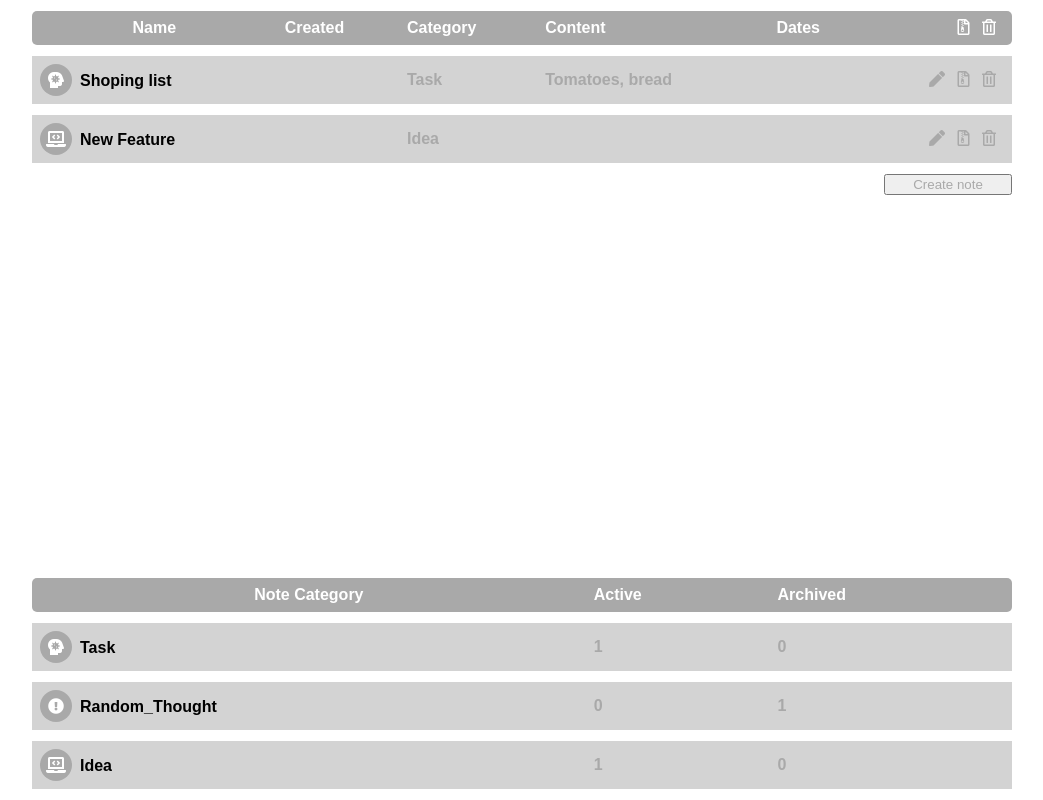
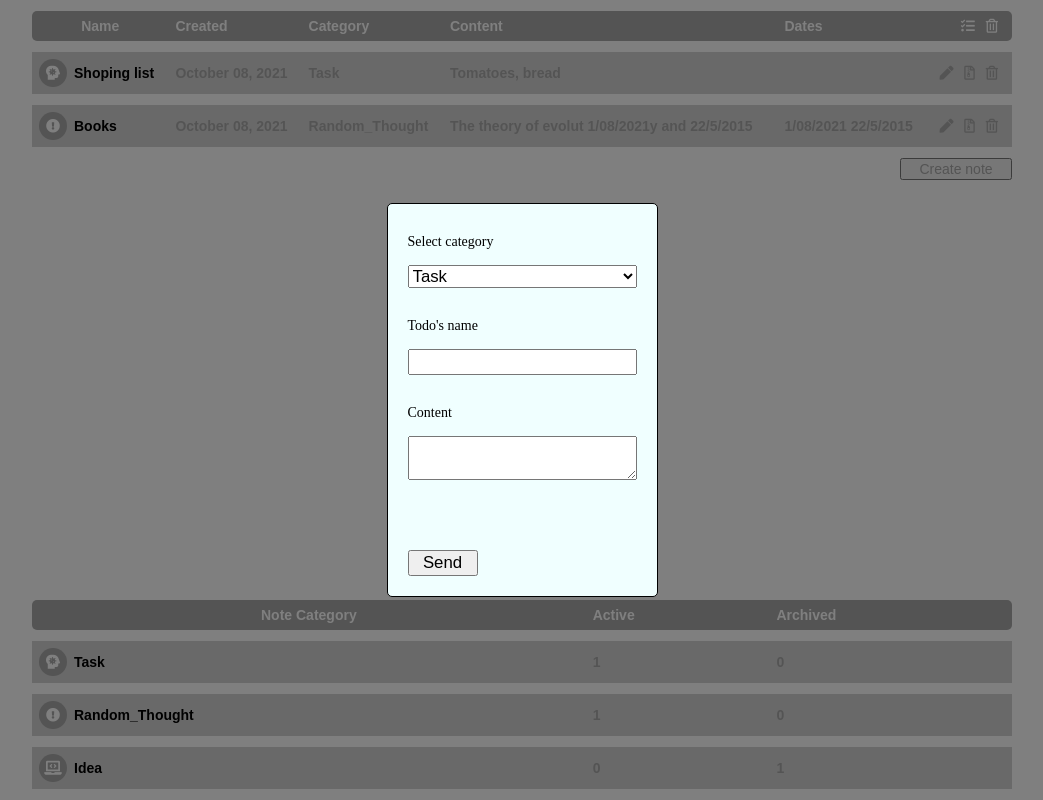
Before and after one commit to OKuts/radency-1, a website built with webpack: page src/index.html in a window 1280 px wide. Both pictures are taken after a click on the button "Create note". Shown: the whole page, without its empty margins (118-1161 px from the left). Built offline with nearby package versions, Linux system fonts and the light colour scheme.

Commit message:
feat: show activeOnly and all

```diff
--- a/src/data/data.js
+++ b/src/data/data.js
@@ -1,27 +1,24 @@
 export const todos = [
   {
     name: 'Shoping list',
-    created: '',
+    created: 1633670000000,
     category: 'Task',
     content: 'Tomatoes, bread',
-    dates: '',
     active: true,
   },
   {
     name: 'New Feature',
-    created: '',
+    created: 1633670060000,
     category: 'Idea',
     content: '',
-    dates: '',
-    active: true,
+    active: false,
   },
   {
     name: 'Books',
-    created: '',
+    created: 1633670066048,
     category: 'Random_Thought',
-    content: 'The theory of evolut',
-    dates: '',
-    active: false,
+    content: 'The theory of evolut 1/08/2021y and 22/5/2015',
+    active: true,
   },
 ]
 
--- a/src/js/main.js
+++ b/src/js/main.js
@@ -7,11 +7,27 @@ import {getFormElements} from "./modules/getFormElements";
 import {changeShowModal} from "./modules/changeShowModal";
 import {changeTodo} from "./modules/changeTodo";
 import {initStatistics} from "./modules/initStatistics";
+import {dateFormat} from "./modules/dateFormat";
 
-let [openTodosList, createBtn] = showOpenTodo(todos, categories, openTodosWrap);
-let statistics =  initStatistics(todos, categories);
-let selectionsList = showStatistics(statistics, statisticsWrap);
-const [editForm, category, name, content, formBtn ] = getFormElements(categories, modal);
+const state = {
+  activeOnly: true,
+  elements: getFormElements(categories, modal),
+};
+
+let [openTodosList, createBtn] = showOpenTodo(todos, categories, openTodosWrap, dateFormat, state.activeOnly);
+
+const update = (archived = false) => {
+  [openTodosList, createBtn] = showOpenTodo(todos, categories, openTodosWrap, dateFormat, state.activeOnly);
+  state.statistics =  initStatistics(todos, categories);
+  state.selectionsList = showStatistics(state.statistics, statisticsWrap);
+  openTodosList.forEach(item => item.addEventListener('click', selectAction));
+  createBtn.addEventListener('click', selectAction);
+  state.selectionsList.forEach(item => item.addEventListener('click', selectAction));
+  modal.addEventListener('click', () => changeShowModal(modal, 'remove'));
+  state.elements.editForm.addEventListener('click', e => e.stopPropagation());
+  state.elements.formBtn.addEventListener('click', e =>
+    changeTodo(e, modal, changeShowModal, state.elements, todos, update));
+}
 
 const selectAction = (e) => {
   const action = e.target.dataset.id;
@@ -20,37 +36,36 @@ const selectAction = (e) => {
   switch (action) {
     case 'delete':
       todos.splice(num, 1);
-      [openTodosList, createBtn] = showOpenTodo(todos, categories, openTodosWrap);
-      openTodosList.forEach(item => item.addEventListener('click', selectAction));
-      createBtn.addEventListener('click', selectAction);
+      update();
       break;
 
     case 'edit':
       changeShowModal(modal, 'add');
       modal.dataset.num = String(num);
-      name.value = todos[num].name;
-      category.value = todos[num].category;
-      content.value = todos[num].content;
+      state.elements.name.value = todos[num].name;
+      state.elements.category.value = todos[num].category;
+      state.elements.content.value = todos[num].content;
       break;
 
     case 'deleteAll':
       todos.splice(0, todos.length);
-      [openTodosList, createBtn] = showOpenTodo(todos, categories, openTodosWrap);
+      update();
       break;
 
     case 'archive':
       todos[num].active = false;
-      [openTodosList, createBtn] = showOpenTodo(todos, categories, openTodosWrap);
-      statistics =  initStatistics(todos, categories);
-      selectionsList = showStatistics(statistics, statisticsWrap);
+      update();
+      break;
+
+    case 'showAll':
+      state.activeOnly = !state.activeOnly;
+      update(state.activeOnly);
+      break;
+
+    case 'create':
+      changeShowModal(modal, 'add');
       break;
   }
 }
 
-openTodosList.forEach(item => item.addEventListener('click', selectAction));
-createBtn.addEventListener('click', selectAction);
-selectionsList.forEach(item => item.addEventListener('click', selectAction));
-modal.addEventListener('click', () => changeShowModal(modal, 'remove'));
-editForm.addEventListener('click', e => e.stopPropagation());
-formBtn.addEventListener('click', e =>
-  changeTodo(e, modal, changeShowModal, category, name, content));
+update();
--- a/src/js/modules/changeTodo.js
+++ b/src/js/modules/changeTodo.js
@@ -1,8 +1,17 @@
-export const changeTodo = (e, modal, changeShowModal, category, name, content,) => {
+import {todos} from "../../data/data";
+
+export const changeTodo = (e, modal, changeShowModal, { category, name, content }, todos, update) => {
   e.stopPropagation();
   e.preventDefault();
-  console.log(category.value)
-  console.log(name.value)
-  console.log(content.value)
+  todos.push({
+    name: name.value,
+    created: '',
+    category: category.value,
+    content: content.value,
+    dates: Date.now(),
+    active: true,
+  });
+  console.log(todos)
+  update();
   changeShowModal(modal, 'remove');
 }
--- /dev/null
+++ b/src/js/modules/dateFormat.js
@@ -0,0 +1,14 @@
+export const dateFormat = (dateNum, separator='') => {
+  const months = [
+    'January', 'February', 'March', 'April', 'May', 'June',
+    'July', 'August', 'September', 'October', 'November', 'December'
+  ];
+  const date = new Date(dateNum);
+  const day = date.getDate();
+  const month = date.getMonth();
+  const year = date.getFullYear();
+  const out = separator
+    ? `${day}${separator}${month}${separator}${year}`
+    : `${months[month]} ${day > 9 ? day : '0' + day}, ${year}`
+  return out;
+}
--- a/src/js/modules/getFormElements.js
+++ b/src/js/modules/getFormElements.js
@@ -21,11 +21,11 @@ export const getFormElements = (categories, modal) => {
     </form>
   `);
 
-  return [
-    modal.querySelector('form'),
-    modal.querySelector('select'),
-    modal.querySelector('input'),
-    modal.querySelector('textarea'),
-    modal.querySelector('button'),
-  ]
+  return {
+    editForm: modal.querySelector('form'),
+    category: modal.querySelector('select'),
+    name: modal.querySelector('input'),
+    content: modal.querySelector('textarea'),
+    formBtn: modal.querySelector('button'),
+  }
 }
--- a/src/js/modules/showOpenTodo.js
+++ b/src/js/modules/showOpenTodo.js
@@ -1,4 +1,10 @@
-export const showOpenTodo = (todos, categories, openTodos) => {
+export const showOpenTodo = (todos, categories, openTodos, dateFormat, activeOnly) => {
+  console.log(activeOnly);
+  const extractDates = (content) => {
+    const arr = Array.from(content.matchAll(/(0?[1-9]|[12][0-9]|3[01])[\/\-](0?[1-9]|1[012])[\/\-]\d{4}/gm));
+    return arr.map(item => item[0]).join('\n');
+  }
+
   const header = `
         <tr <tr data-key='-1'>
           <th>Name</th>
@@ -7,24 +13,30 @@ export const showOpenTodo = (todos, categories, openTodos) => {
           <th>Content</th>
           <th>Dates</th>
           <th style='text-align: right'>
-            <i data-id="archiveAll" class="far fa-file-archive click_icons"></i>
+            <i data-id="showAll" class="fas fa-tasks click_icons"></i>
             <i data-id="deleteAll" class="far fa-trash-alt click_icons"></i>
           </th>
         </th>
   `;
 
+  const getIcons = (flag) => {
+    return flag
+      ? `<i data-id="edit" class="fas fa-pen click_icons"></i>
+         <i data-id="archive" class="far fa-file-archive click_icons"></i>
+         <i data-id="delete" class="far fa-trash-alt click_icons"></i>`
+      : '<i data-id="edit" class="fas fa-upload click_icons"></i>'
+  }
+
   const todosElements = todos.reduce((out, todo, i) =>
-    todo.active
+    todo.active || !activeOnly
       ? `${out} <tr data-key='${i}'>
           <td class='todo_name'><i class='${categories[todo.category].icon} circle'></i>${todo.name}</td>
-          <td></td>
+          <td>${dateFormat(todo.created)}</td>
           <td>${todo.category}</td>
           <td>${todo.content}</td>
-          <td></td>
+          <td>${extractDates(todo.content)}</td>
           <td class='icons'>
-            <i data-id="edit" class="fas fa-pen click_icons"></i>
-            <i data-id="archive" class="far fa-file-archive click_icons"></i>
-            <i data-id="delete" class="far fa-trash-alt click_icons"></i>
+          ${getIcons(todo.active)}
           </td>
         </tr>
     `
--- a/src/scss/editForm.scss
+++ b/src/scss/editForm.scss
@@ -2,7 +2,7 @@
   display: flex;
   flex-direction: column;
   max-width: 400px;
-  font-size: 1.3rem;
+  font-size: 1.2rem;
   border: 1px solid black;
   padding: 0 20px 20px 20px;
   background: azure;
@@ -12,11 +12,11 @@
     margin: 30px 0 15px 0;
   }
   & input, textarea, select {
-    font-size: 1.3rem;
+    font-size: 1.2rem;
   }
 
   & button {
-    font-size: 1.3rem;
+    font-size: 1.2rem;
     margin-top: 70px;
     width: 70px;
     text-align: center;
--- a/src/scss/reset.scss
+++ b/src/scss/reset.scss
@@ -1,4 +1,5 @@
 * {
   margin: 0;
   box-sizing: border-box;
+  font-size: 14px;
 }
```
